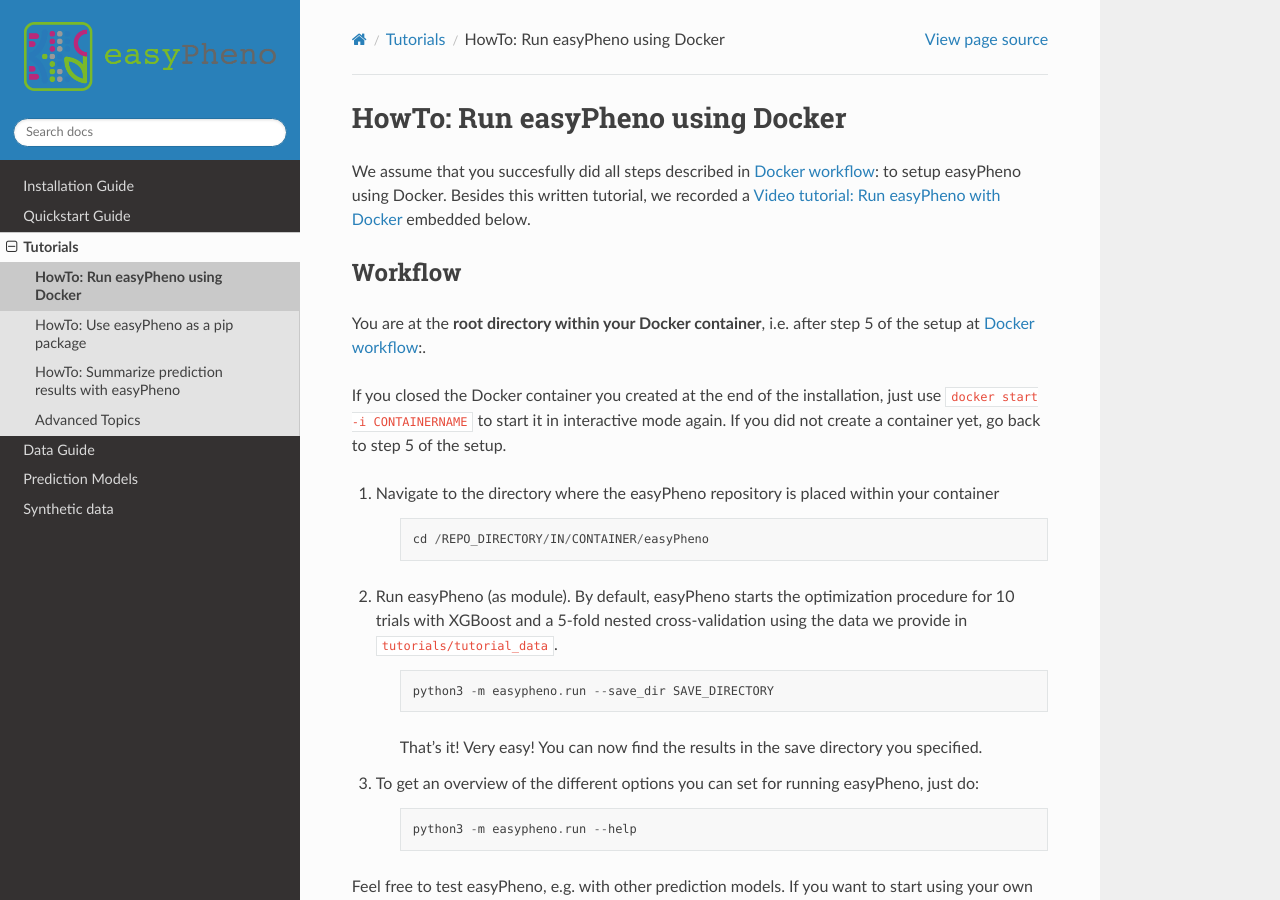
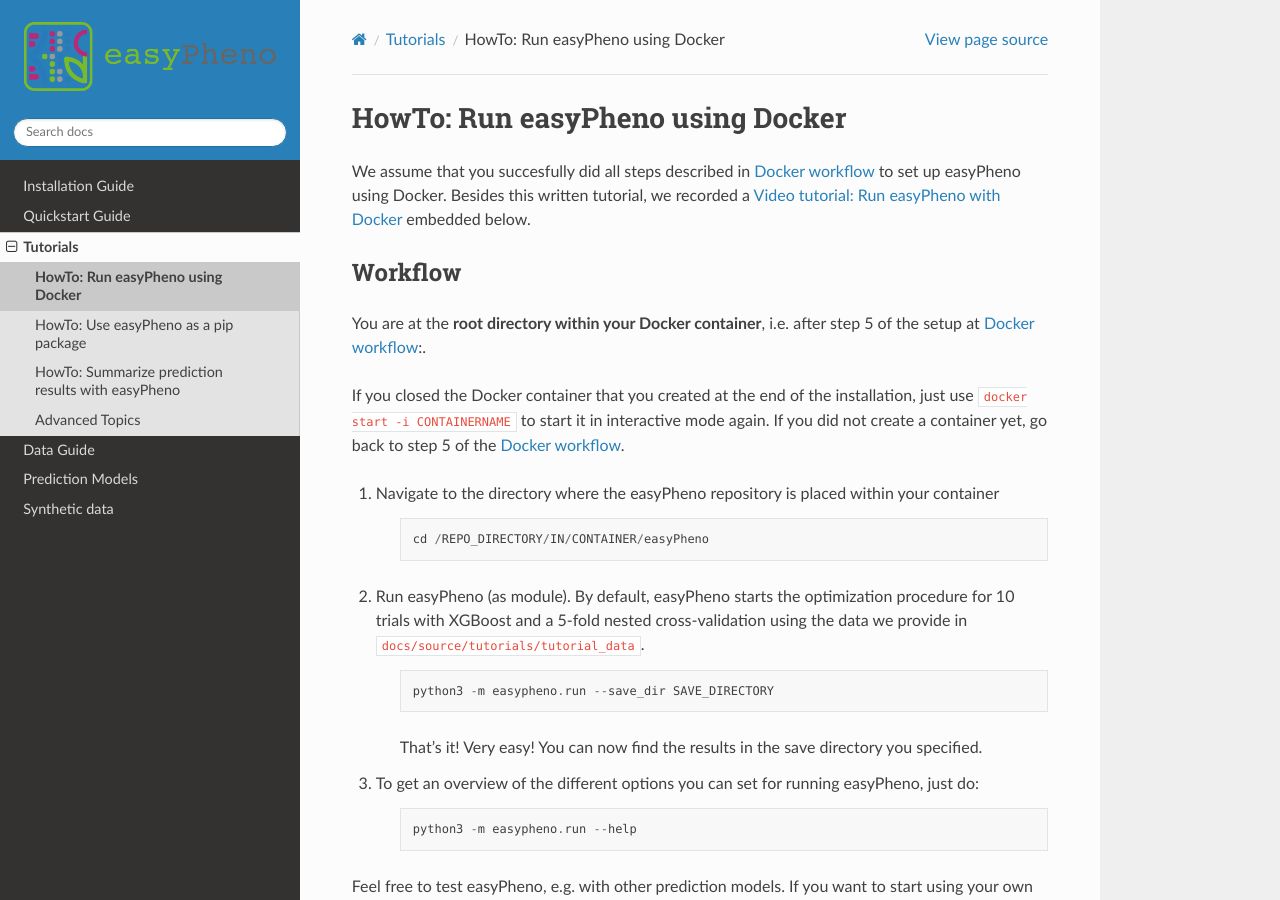
Before and after one commit to grimmlab/easyPheno, a Sphinx documentation site: the page built from docs/source/tutorials/tut_run_docker.rst, in a window 1280 px wide and 900 px high. Built offline with Sphinx 7.4.7 and the Read the Docs theme 2.0.0, drawn with Linux system fonts in a browser that asks for light colours; pages that are not in the unit, such as notebooks, are missing from menus.

Commit message:
Update tut_run_docker.rst

```diff
--- a/docs/source/tutorials/tut_run_docker.rst
+++ b/docs/source/tutorials/tut_run_docker.rst
@@ -1,14 +1,14 @@
 HowTo: Run easyPheno using Docker
 ======================================
-We assume that you succesfully did all steps described in :ref:`Docker workflow`: to setup easyPheno using Docker.
+We assume that you succesfully did all steps described in :ref:`Docker workflow` to set up easyPheno using Docker.
 Besides this written tutorial, we recorded a :ref:`Video tutorial: Run easyPheno with Docker` embedded below.
 
 Workflow
 """""""""""
 You are at the **root directory within your Docker container**, i.e. after step 5 of the setup at :ref:`Docker workflow`:.
 
-If you closed the Docker container you created at the end of the installation, just use ``docker start -i CONTAINERNAME``
-to start it in interactive mode again. If you did not create a container yet, go back to step 5 of the setup.
+If you closed the Docker container that you created at the end of the installation, just use ``docker start -i CONTAINERNAME``
+to start it in interactive mode again. If you did not create a container yet, go back to step 5 of the :ref:`Docker workflow`.
 
 1. Navigate to the directory where the easyPheno repository is placed within your container
 
@@ -16,7 +16,7 @@
 
         cd /REPO_DIRECTORY/IN/CONTAINER/easyPheno
 
-2. Run easyPheno (as module). By default, easyPheno starts the optimization procedure for 10 trials with XGBoost and a 5-fold nested cross-validation using the data we provide in ``tutorials/tutorial_data``.
+2. Run easyPheno (as module). By default, easyPheno starts the optimization procedure for 10 trials with XGBoost and a 5-fold nested cross-validation using the data we provide in ``docs/source/tutorials/tutorial_data``.
 
     .. code-block::
 
```
